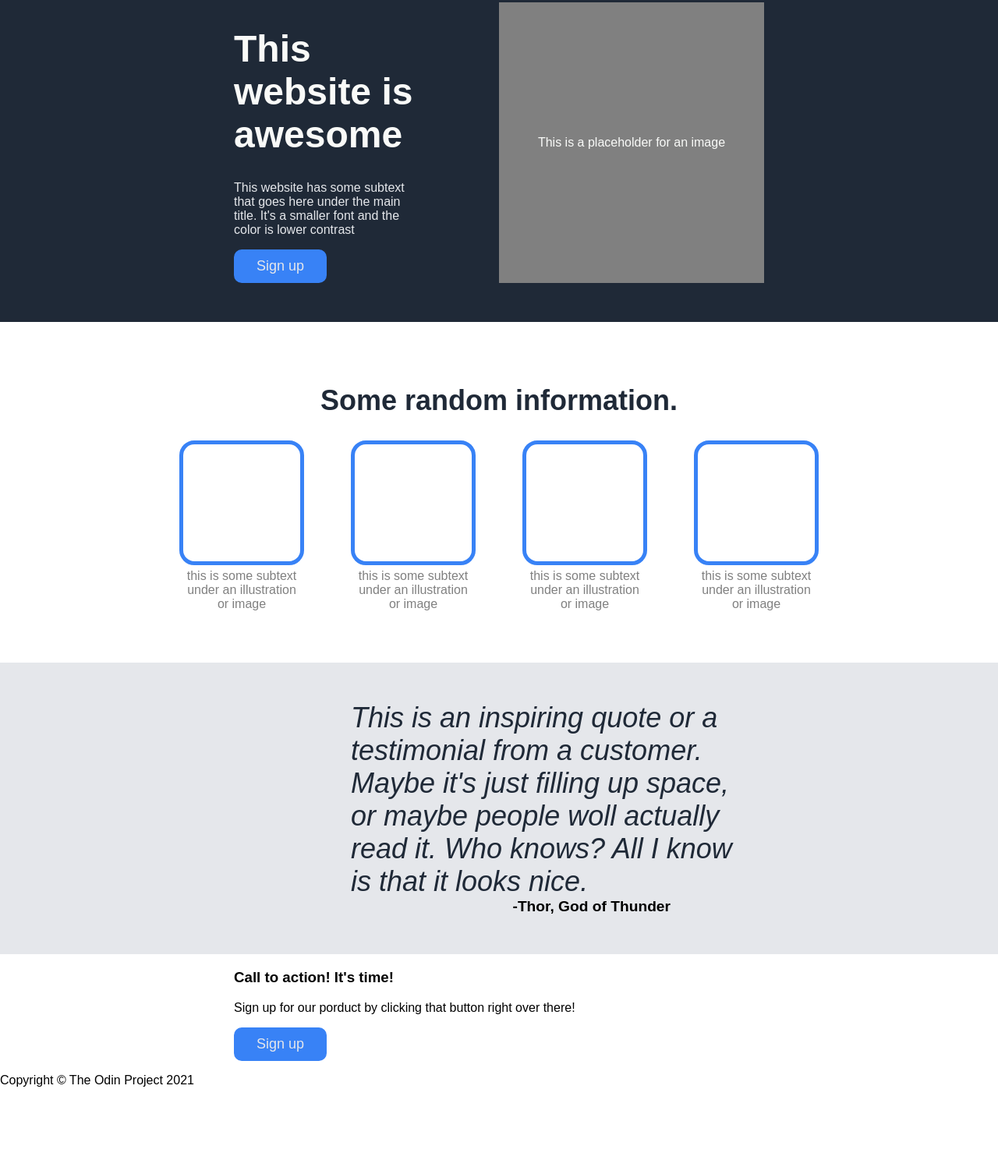
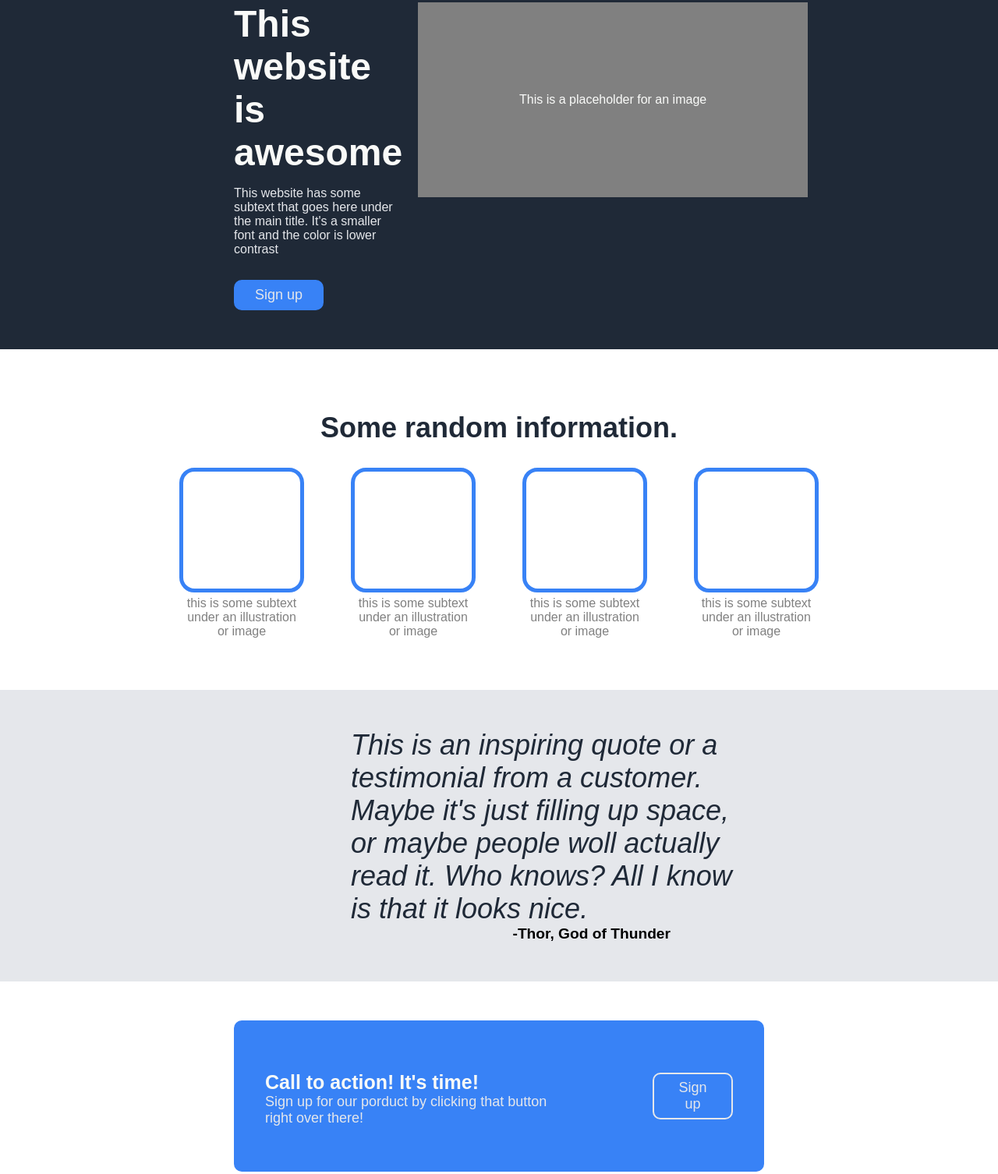
Before and after one commit to vaupunkt/Odin-Project-Landingpage, a plain HTML site: page index.html in a window 1280 px wide. Shown: the part 150-1656 px from the top of the page at 78% size. Before the commit the page ends 1561 px from the top, so only its background shows below. Drawn offline with Linux system fonts and the light colour scheme.

Commit message:
Adding Footer and small changes for Picture- Placeholder

```diff
--- a/index.html
+++ b/index.html
@@ -58,13 +58,11 @@
     </div>
     <div class="white">
         <div class="action">
-            <div class="actionbox">
                 <div class="actiontext">
                     <h3>Call to action! It's time!</h3>
                     <p class="signuptext">Sign up for our porduct by clicking that button right over there!</p>
                 </div>
             <button class="signup">Sign up</button>
-            </div>
         </div>
     </div>
     <div class="footer">
--- a/styles.css
+++ b/styles.css
@@ -5,7 +5,7 @@ body {
     margin: 0;
 }
 
-.dark, .white, .grey {
+.dark, .white, .grey, .footer{
     padding: 0px 300px;
 
 }
@@ -23,7 +23,10 @@ body {
     justify-content: space-between;
     padding-bottom: 50px;
 }
-
+.white {
+    padding-top: 50px;
+    padding-bottom: 50px;
+}
 .logo {
     font-size: 24px;
     color: #f9faf8;
@@ -44,10 +47,14 @@ h1 {
     font-size: 48px;
     color: #f9faf8;
     font-weight: bolder;
+    margin: 0;
 }
 
 .left p{
     color:#e5e7eb;
+    margin-top: 5;
+    margin-bottom: 30px;
+
 }
 
 .placeholder {
@@ -55,13 +62,16 @@ h1 {
     color: #f9faf8;
     text-align: center;
     display: flex;
-    justify-content: space-around;
+    justify-content: center;
     align-items: center;
-    flex-basis: 50%;
+    width: 500px;
+    height: 250px;
+    margin-left:20px;
+    flex-shrink: 0;
 }
 
 .left {
-    flex-basis: 35%;
+    flex-basis: 40%;
 }
 
 a {
@@ -76,21 +86,21 @@ button {
     text-decoration: none;
     font-size: 18px;
     border-radius: 10px;
-    border: 4px solid #3882f6;
+    border: 2px solid #3882f6;
     padding: 7px 25px;
     transition-duration: 0.4s;
 }
 
 button:hover {
     color: #3882f6;
-    border: 4px solid #3882f6;
+    border: 2px solid #3882f6;
     font-size: 18px;
     border-radius: 10px;
     background-color: #e5e7eb;
 }
 
 .info {
-    padding: 50px 0;
+
 }
 h2 {
     font-weight: bolder;
@@ -150,3 +160,35 @@ p.subtext {
     margin: 0;
     padding-right: 20px;
 }
+
+.action {
+    background-color: #3882f6;
+    border-radius: 10px;
+    display: flex;
+    align-items: center;
+    justify-content: center;
+    gap: 100px;
+    padding: 40px;
+}
+h3 {
+    color: #f9faf8;
+    margin-bottom: 0;
+    font-size: 25px;
+}
+.action p{
+    color: #e5e7eb;
+    font-size: 18px;
+    margin-top: 0;
+}
+
+.action button{
+    border: 2px solid #e5e7eb;
+}
+
+.footer {
+    background-color: #1f2937;
+    color: #f9faf8;
+    text-align: center;
+    font-weight: lighter;
+    font-size: small;
+}
```
